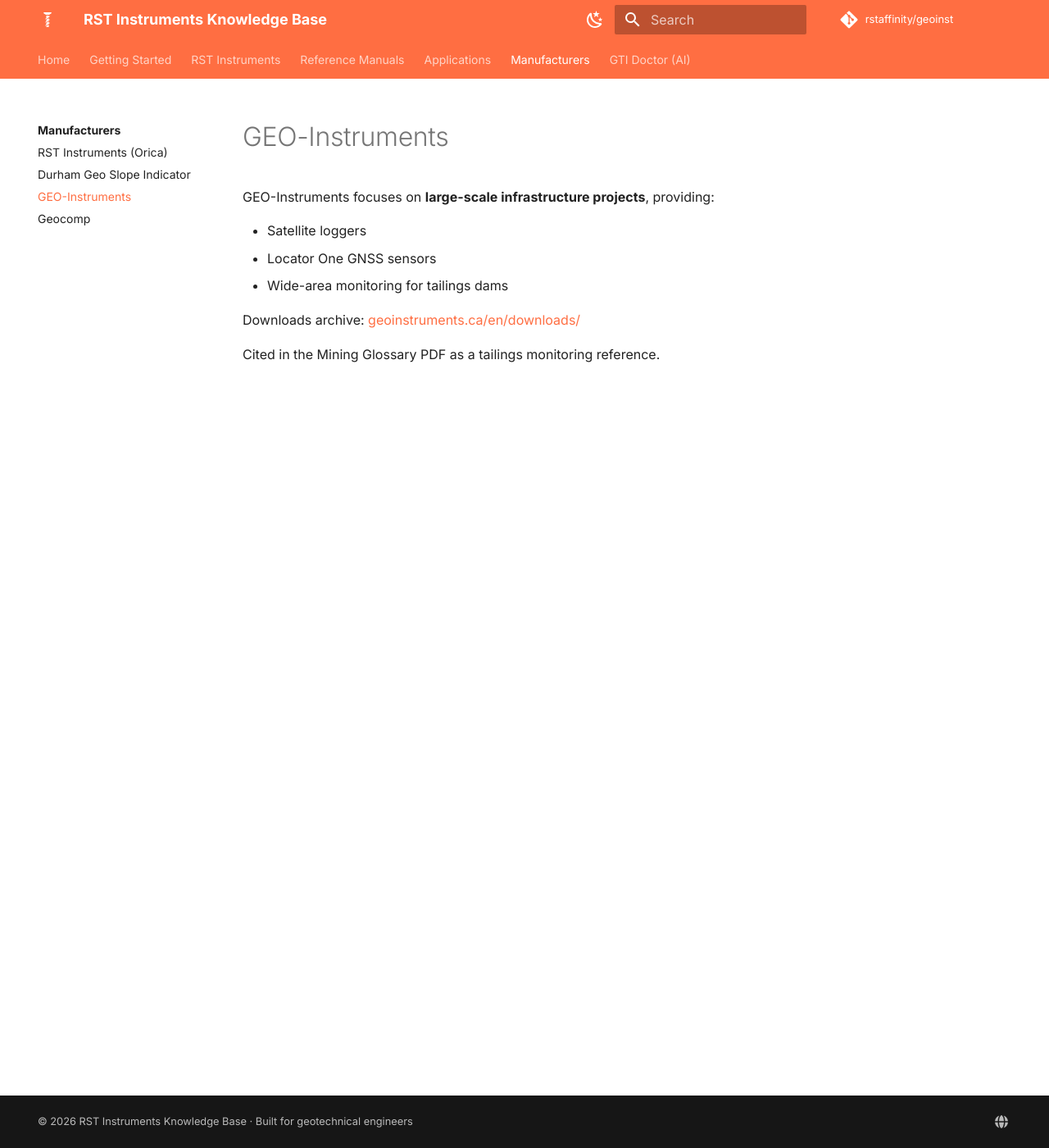
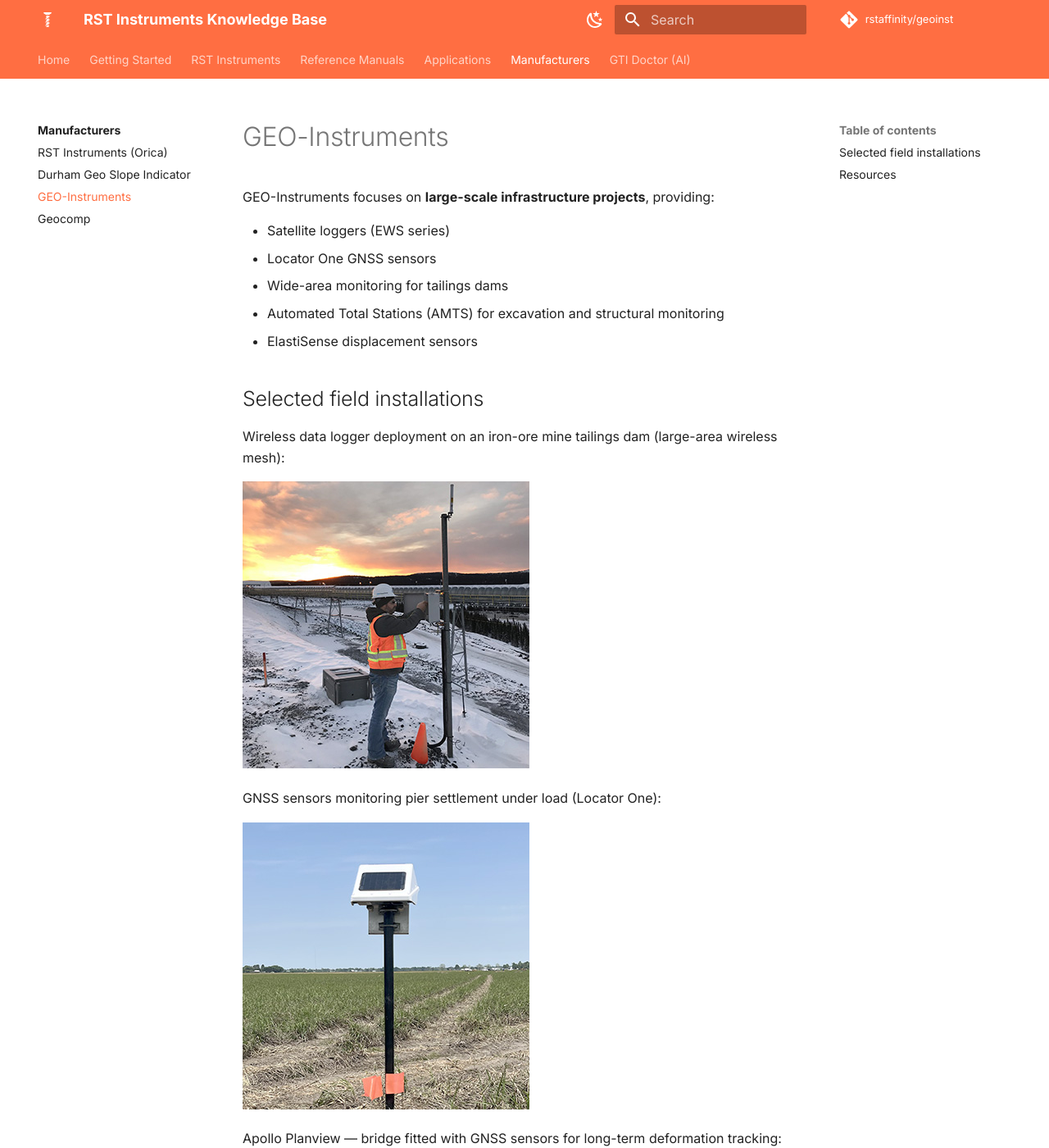
Before and after one commit to rstaffinity/geoinst, an MkDocs documentation site: the page built from docs/manufacturers/geo-instruments.md, in a window 1280 px wide and 1400 px high. Shown: the whole window at 82% size. Built offline with MkDocs 1.6.1 and Material for MkDocs 9.7.7, drawn with Linux system fonts in a browser that asks for light colours; comment, search, counter and statistics services are not loaded; some of the changed text lies outside the part shown.

Commit message:
Enrich application pages + GEO-Instruments with real diagrams and field photos

```diff
--- a/docs/manufacturers/geo-instruments.md
+++ b/docs/manufacturers/geo-instruments.md
@@ -2,10 +2,32 @@
 
 GEO-Instruments focuses on **large-scale infrastructure projects**, providing:
 
-- Satellite loggers
+- Satellite loggers (EWS series)
 - Locator One GNSS sensors
 - Wide-area monitoring for tailings dams
+- Automated Total Stations (AMTS) for excavation and structural monitoring
+- ElastiSense displacement sensors
 
-Downloads archive: [geoinstruments.ca/en/downloads/](https://www.geoinstruments.ca/en/downloads/)
+## Selected field installations
 
-Cited in the Mining Glossary PDF as a tailings monitoring reference.
+Wireless data logger deployment on an iron-ore mine tailings dam (large-area wireless mesh):
+
+![Wide-area wireless logger installation](../assets/geo-wireless-logger.jpg)
+
+GNSS sensors monitoring pier settlement under load (Locator One):
+
+![Locator One GNSS on site](../assets/geo-locator-on-site.jpg)
+
+Apollo Planview — bridge fitted with GNSS sensors for long-term deformation tracking:
+
+![Bridge monitoring with GNSS](../assets/geo-gnss-bridge.jpg)
+
+AMTS tower at an excavation site:
+
+![AMTS tower at excavation site](../assets/geo-amts-tower.jpg)
+
+## Resources
+
+- Corporate site: [geo-instruments.com](https://www.geo-instruments.com/)
+- Downloads archive (datasheets, white papers, schematics): [geoinstruments.ca/en/downloads/](https://www.geoinstruments.ca/en/downloads/)
+- Cited in the *Mining Glossary* reference PDF as a tailings monitoring reference.
```
Also changed, not shown: docs/applications/dam-monitoring.md (+14 -0 lines), docs/applications/foundations.md (+13 -0 lines), docs/applications/tunnels.md (+9 -0 lines), docs/assets/geo-amts-tower.jpg (added), docs/assets/geo-gnss-bridge.jpg (added), docs/assets/geo-locator-on-site.jpg (added), docs/assets/geo-wireless-logger.jpg (added), 8 other files.
